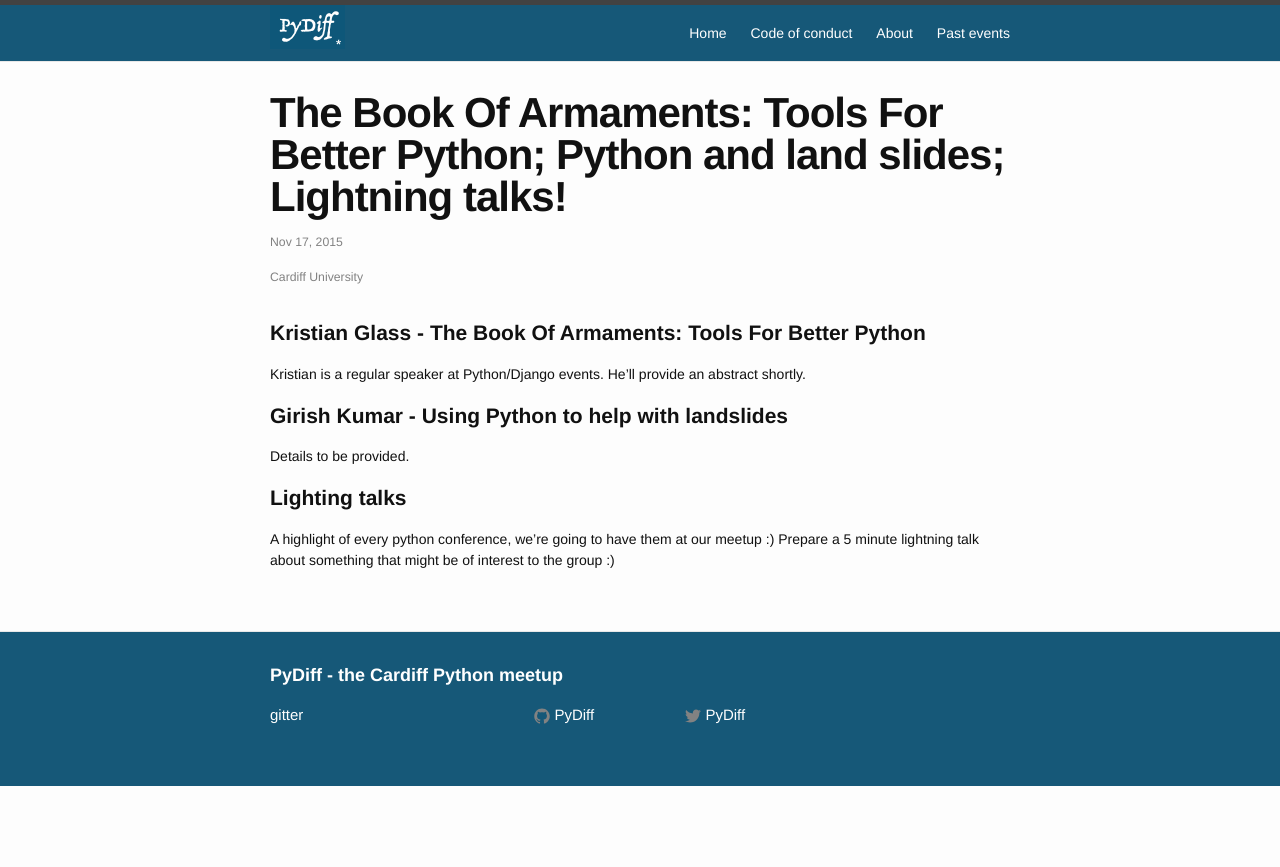
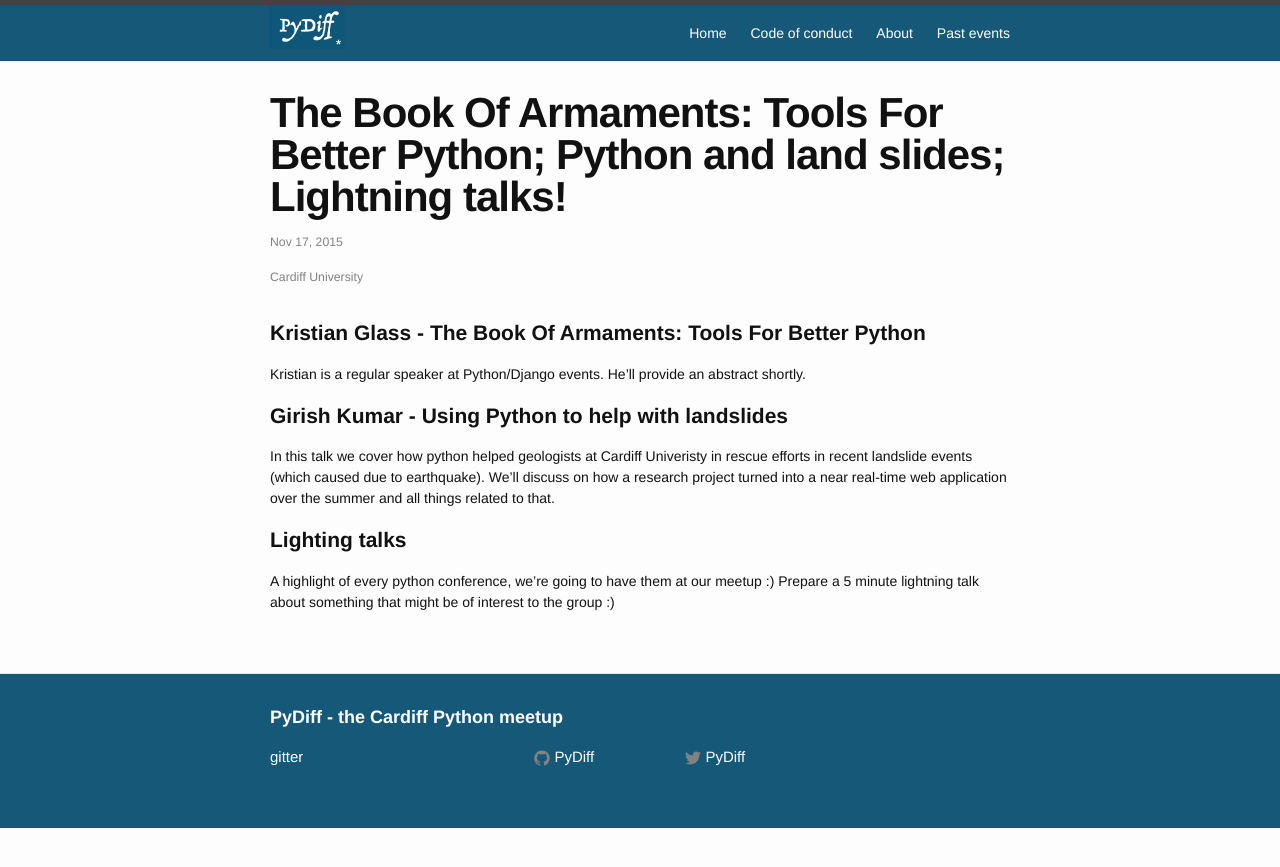
Before and after one commit to PyDiff/PyDiff.github.io, a Jekyll site: the page built from _events/2015-11-10.md, in a window 1280 px wide. Shown: the top 867 px of the page. Built offline with Jekyll 4.4.1, drawn with Linux system fonts in a browser that asks for light colours.

Commit message:
Update 2015-11-10.md

```diff
--- a/_events/2015-11-10.md
+++ b/_events/2015-11-10.md
@@ -14,7 +14,7 @@ He'll provide an abstract shortly.
 
 # Girish Kumar - Using Python to help with landslides
 
-Details to be provided.
+In this talk we cover how python helped geologists at Cardiff Univeristy in rescue efforts in recent landslide events (which caused due to earthquake). We'll discuss on how a research project turned into a near real-time web application over the summer and all things related to that.
 
 # Lighting talks
 
```
